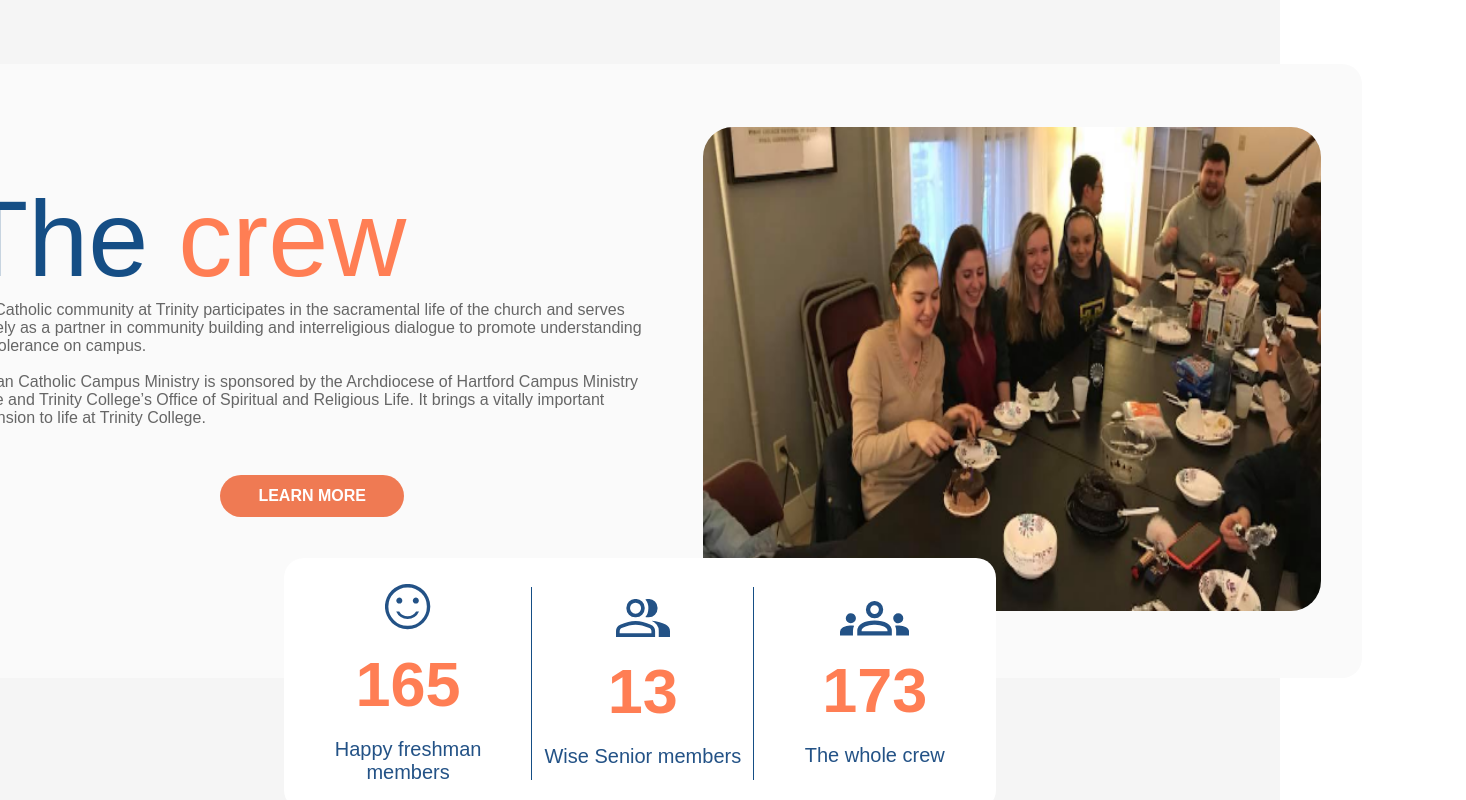
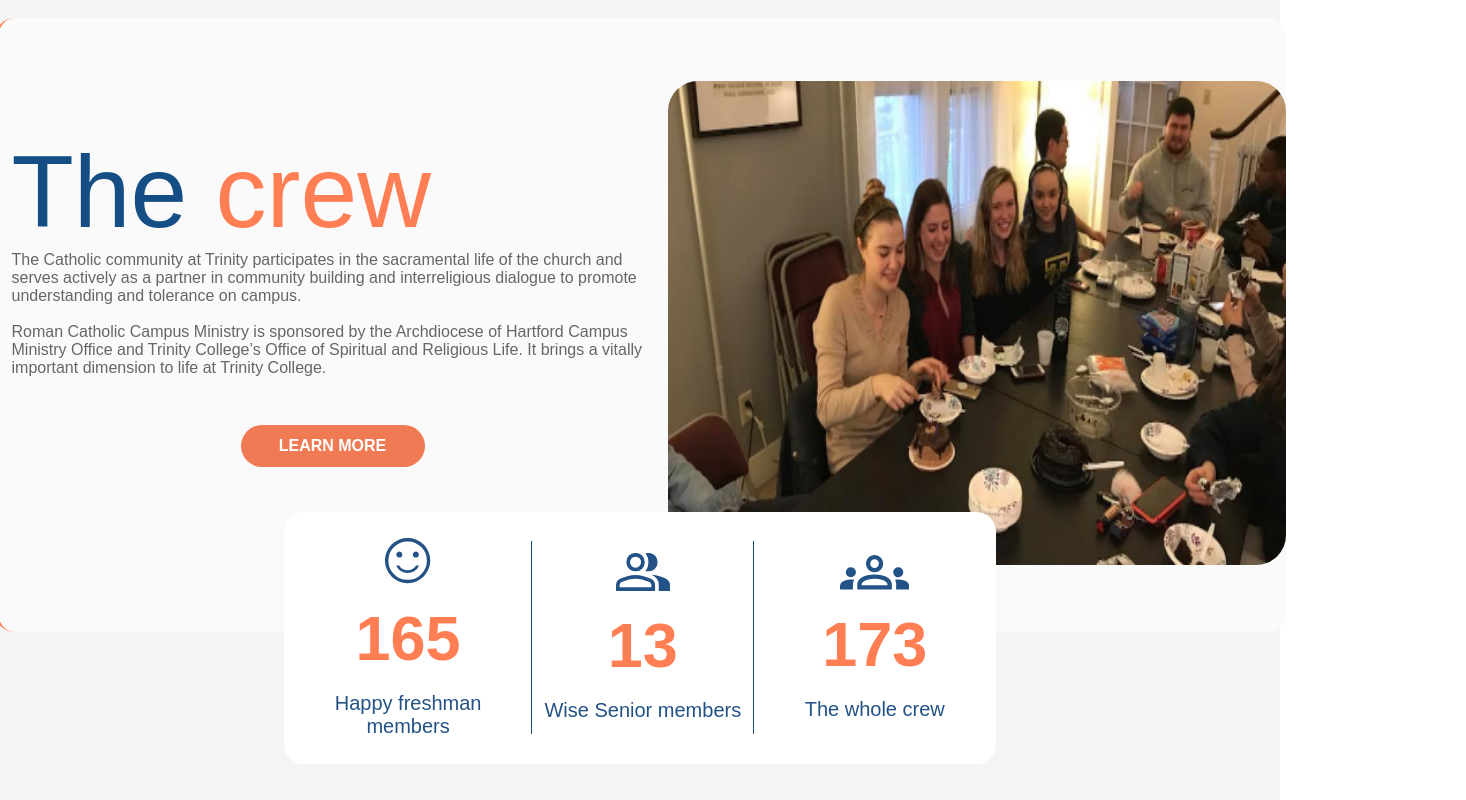
Before and after one commit to JuanVaquiro/Frontend-developer---Ingenuity-Solutions, a React (Vite) app: page / in a window 1280 px wide. Shown: the part 1760-2560 px from the top of the page, 1466 px wide, since content can reach past the window. Built offline with nearby package versions, Linux system fonts and the light colour scheme.

Commit message:
styles: mediaQuery 1320px

```diff
--- a/src/styles/CartItem.css
+++ b/src/styles/CartItem.css
@@ -1,16 +1,11 @@
 .ProductItem {
-	width: 398px;
-	height: 468px;
+	width: 310px;
+	height: 422px;
 	border-radius: 20px;
 	object-fit: cover;
 	overflow: hidden;
 	background-color: #000000a6;
 }
-
-/*
-width: 310px;
-height: 422px;
-g*/
 
 .container-item {
 	display: flex;
@@ -50,3 +45,10 @@
 	background-image: url(../assets/imgs/event4.jpg);
 	background-color: rgb(1 1 16);
 }
+
+@media (min-width: 1536px) {
+	.ProductItem {
+		width: 398px;
+		height: 468px;
+	}
+}
--- a/src/styles/JoinUs.css
+++ b/src/styles/JoinUs.css
@@ -14,7 +14,7 @@
   justify-content: space-evenly;
   background-color: #F5F5F5;
   border-radius: 20px;
-  width: 1440px;
+  width: 1224px;
   height: 614px;
   padding: 38px;
 }
@@ -44,3 +44,13 @@
   font-size: 20px;
   color: #285C58;
 }
+
+
+@media (min-width: 1536px) {
+  .container-items-join {
+    width: 1440px;
+  }
+  .title-section{
+    font-size: 108px;
+  }
+}
--- a/src/styles/TheCrew.css
+++ b/src/styles/TheCrew.css
@@ -15,12 +15,13 @@
   background-color: #FAFAFA;
   border-left: 3px solid #FF7E54;
   border-radius: 20px;
-  width: 1440px;
+  width: 1288px;
   height: 614px;
 }
 
 .items-text {
   max-width: 700px;
+  padding: 14px;
 }
 
 .title-section span {
@@ -28,7 +29,7 @@
 }
 
 .title-section {
-  font-size: 108px;
+  font-size: 102px;
   font-weight: 100;
   color: #FF7E54;
 }
@@ -99,3 +100,13 @@
   text-align: center;
   color: #235286;
 }
+
+@media (min-width: 1536px) {
+  .container-items-the-crew {
+    width: 1536px;
+  }
+
+  .title-section {
+    font-size: 108px;
+  }
+}
```
